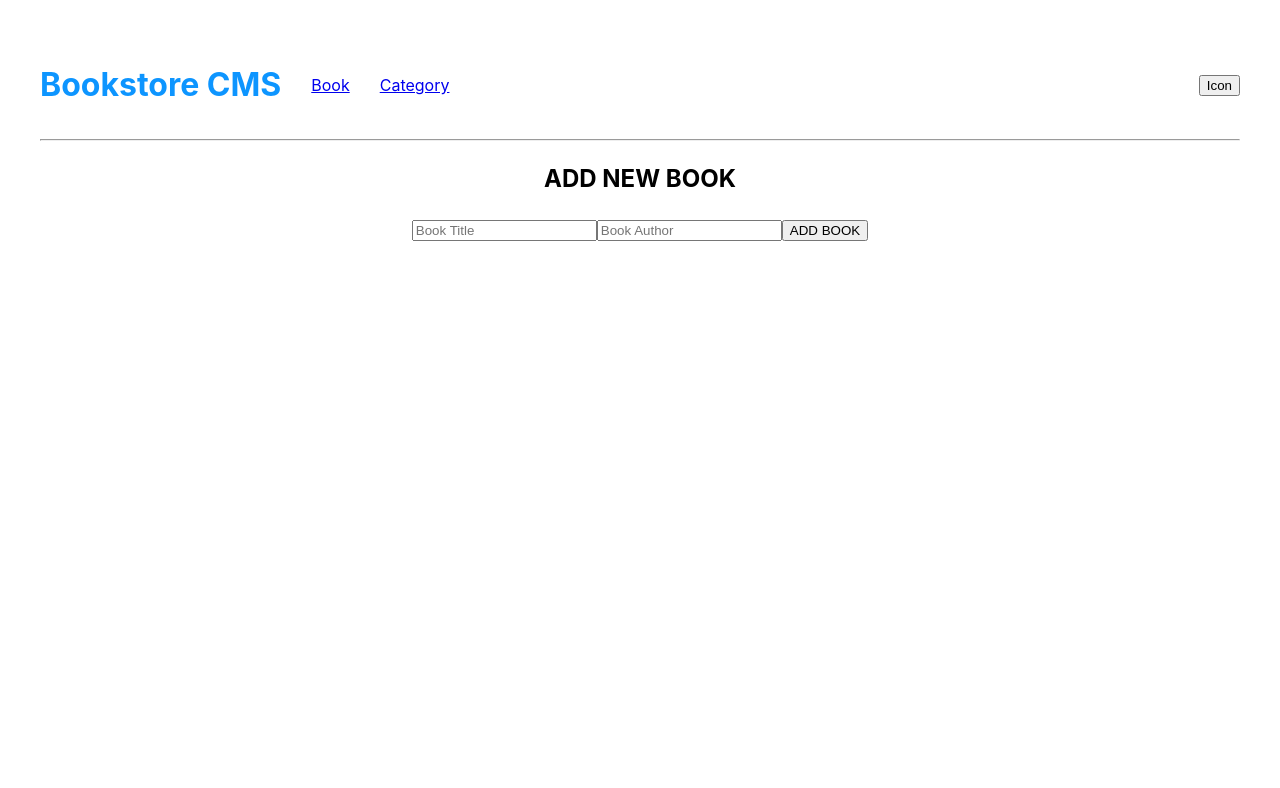
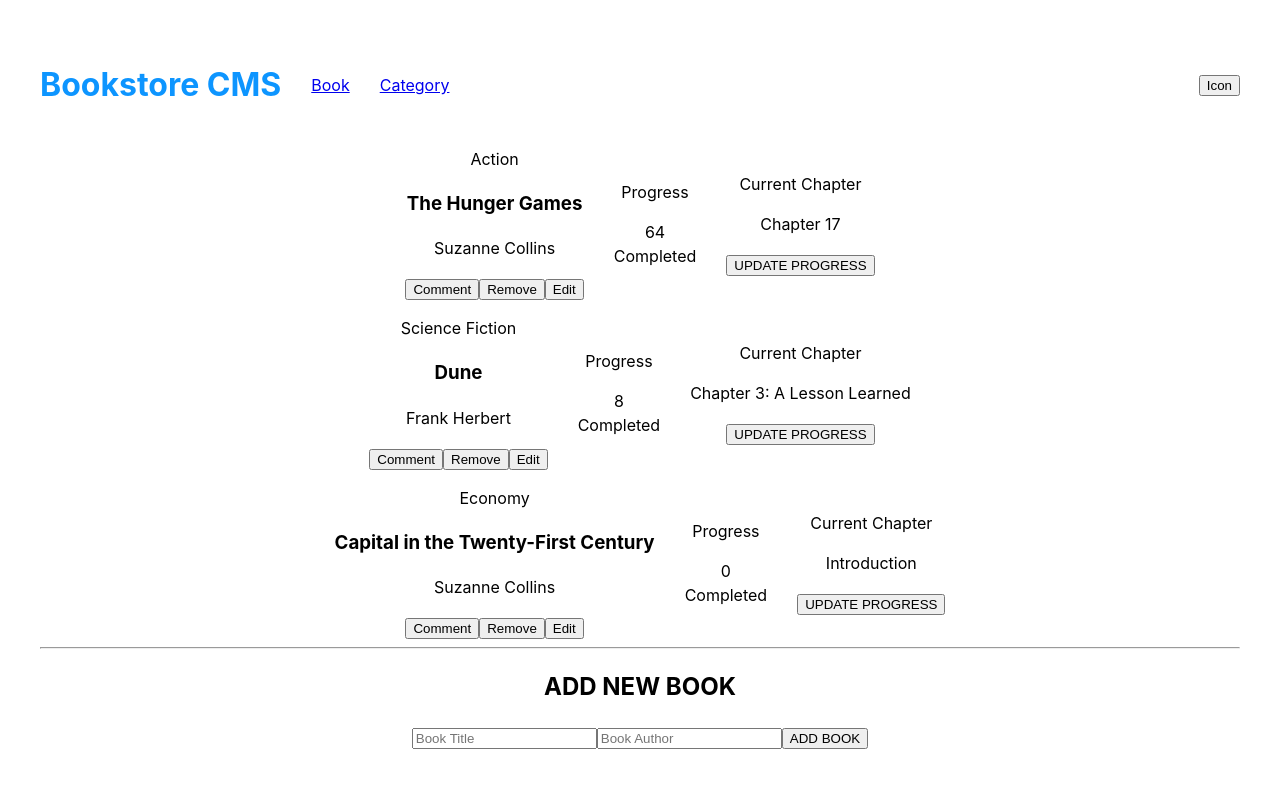
Before and after one commit to Theodoraldo/react-bookstore, a React (Vite) app: page / in a window 1280 px wide. Shown: the top 788 px of the page. Built offline with nearby package versions, Linux system fonts and the light colour scheme.

Commit message:
Add rendering of individual items

```diff
--- a/src/components/BookInput.jsx
+++ b/src/components/BookInput.jsx
@@ -5,7 +5,7 @@ export default function NewBooks() {
       <form>
         <input type="text" placeholder="Book Title" />
         <input type="text" placeholder="Book Author" />
-        <button>ADD BOOK</button>
+        <button type="button">ADD BOOK</button>
       </form>
     </div>
   );
--- a/src/components/BookItem.jsx
+++ b/src/components/BookItem.jsx
@@ -1,8 +1,7 @@
 import PropTypes from 'prop-types';
 import './styles/BookItem.css';
 
-const BookItem = ({ book }) => {
-  return (
+const BookItem = ({ book }) => (
   <>
     <div className="item-container">
       <div>
@@ -12,28 +11,26 @@ const BookItem = ({ book }) => {
           <p>{book.author}</p>
         </div>
         <div>
-            <button>Comment</button>
-            <button>Remove</button>
-            <button>Edit</button>
+          <button type="button">Comment</button>
+          <button type="button">Remove</button>
+          <button type="button">Edit</button>
         </div>
       </div>
       <div>
         <p>Progress</p>
         <div>
-            <div>{book.percentage}%</div>
+          <div>{book.percentage}</div>
           <div>Completed</div>
         </div>
       </div>
       <div>
         <p>Current Chapter</p>
         <p>{book.chapter}</p>
-          <button>UPDATE PROGRESS</button>
+        <button type="button">UPDATE PROGRESS</button>
       </div>
     </div>
   </>
 );
-};
-
 BookItem.propTypes = {
   book: PropTypes.objectOf(
     PropTypes.shape({
@@ -42,7 +39,7 @@ BookItem.propTypes = {
       author: PropTypes.string.isRequired,
       percentage: PropTypes.number.isRequired,
       chapter: PropTypes.string.isRequired,
-    })
+    }),
   ).isRequired,
 };
 
--- a/src/components/BookList.jsx
+++ b/src/components/BookList.jsx
@@ -1,25 +1,23 @@
 import PropTypes from 'prop-types';
 import BookItem from './BookItem';
 
-const BookList = ({ bookProps }) => {
-  return (
-    <>
-      {bookProps.map((bookProp) => {
-        <BookItem key={bookProp.id} book={bookProp} />;
-      })}
-    </>
-  );
-};
+const BookList = ({ bookProps }) => (
+  <div>
+    {bookProps.map((bookProp) => (
+      <BookItem key={bookProp.id} book={bookProp} />
+    ))}
+  </div>
+);
 
 BookList.propTypes = {
-  bookProps: PropTypes.objectOf(
+  bookProps: PropTypes.arrayOf(
     PropTypes.shape({
       id: PropTypes.number.isRequired,
       title: PropTypes.string.isRequired,
       author: PropTypes.string.isRequired,
       percentage: PropTypes.number.isRequired,
       chapter: PropTypes.string.isRequired,
-    })
+    }),
   ).isRequired,
 };
 
--- a/src/components/BookLogic.jsx
+++ b/src/components/BookLogic.jsx
@@ -1,5 +1,5 @@
+import BookList from './BookList';
 import BookInput from './BookInput';
-import BookList from './BookList';
 
 export default function Books() {
   const books = [
--- a/src/components/Navbar.jsx
+++ b/src/components/Navbar.jsx
@@ -9,7 +9,7 @@ export default function Navbar() {
         <NavLink to="/">Book</NavLink>
         <NavLink to="categories">Category</NavLink>
       </div>
-      <button>Icon</button>
+      <button type="button">Icon</button>
     </div>
   );
 }
```
Lines whose indentation alone changed are shown as unchanged.
